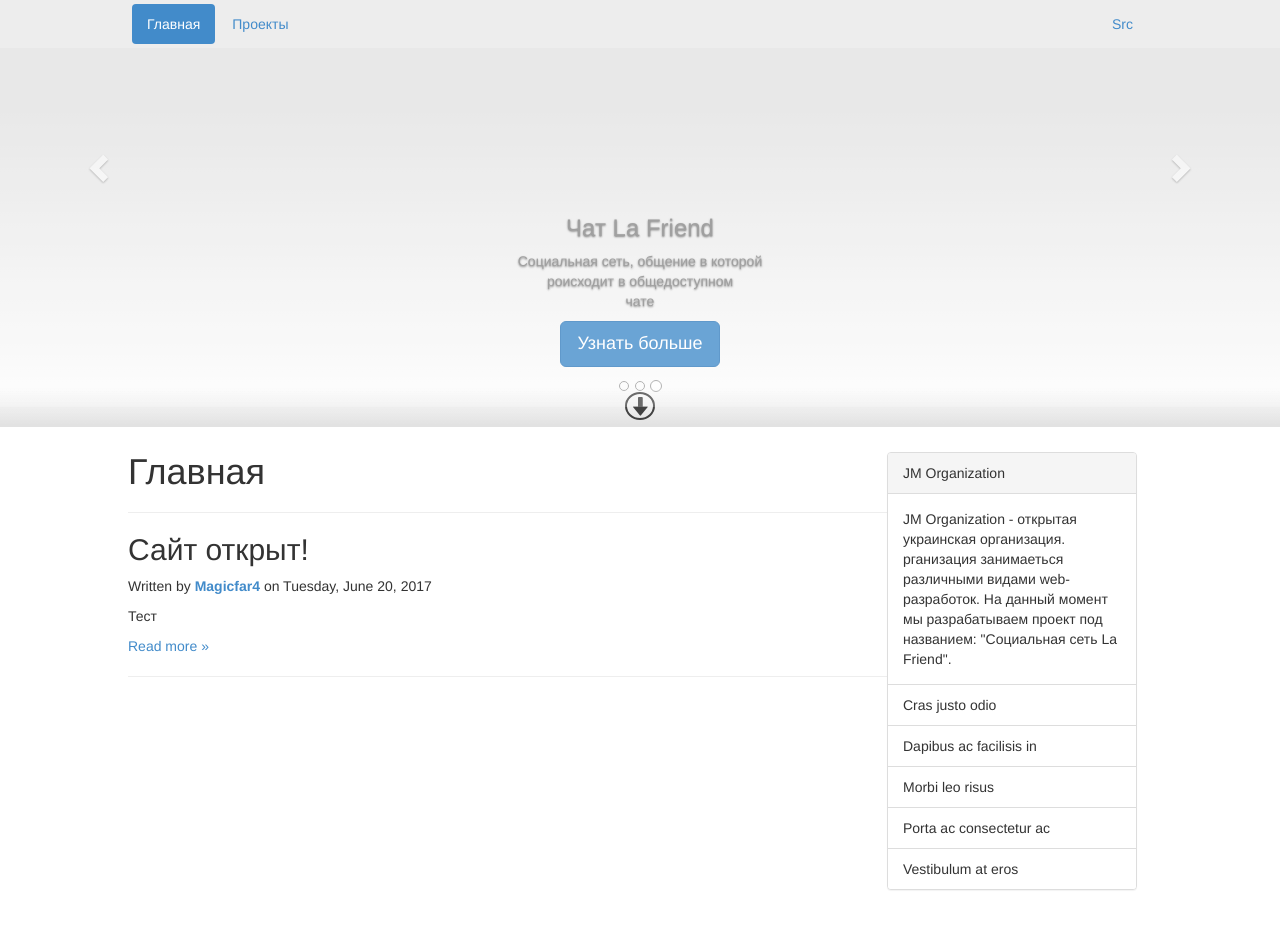
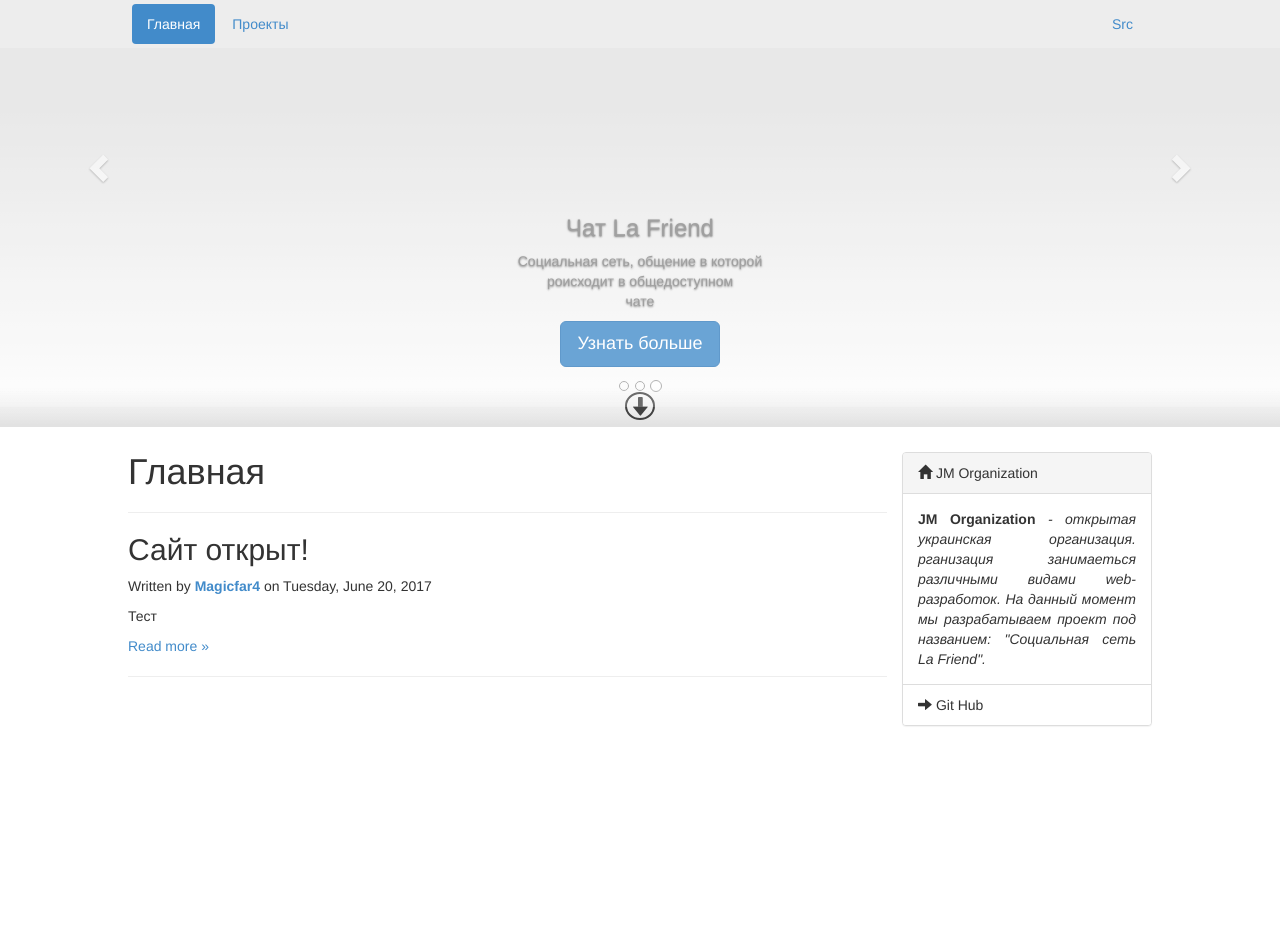
Before and after one commit to jm-organization/jm-organization.github.io, a Jekyll site: the page built from index.html, in a window 1280 px wide and 1400 px high, scrolled down 103 px. Shown: the top 929 px of the window. Built offline with Jekyll 4.4.1, drawn with Linux system fonts in a browser that asks for light colours.

Commit message:
Добавление Навигационного меню справа

```diff
--- a/_includes/jm_sidebar.html
+++ b/_includes/jm_sidebar.html
@@ -1,15 +1,11 @@
 <div class="jm-sidebar panel panel-default">
-    <div class="panel-heading">JM Organization</div>
+    <div class="panel-heading"><span class="glyphicon glyphicon-home"></span> JM Organization</div>
 
-    <div class="panel-body">
-        JM Organization - открытая украинская организация. рганизация занимаеться различными видами web-разработок. На данный момент мы разрабатываем проект под названием: "Социальная сеть La Friend".
+    <div class="panel-body text-justify">
+        <strong>JM Organization</strong> <em>- открытая украинская организация. рганизация занимаеться различными видами web-разработок. На данный момент мы разрабатываем проект под названием: "Социальная сеть La Friend".</em>
     </div>
 
     <ul class="list-group">
-        <li class="list-group-item">Cras justo odio</li>
-        <li class="list-group-item">Dapibus ac facilisis in</li>
-        <li class="list-group-item">Morbi leo risus</li>
-        <li class="list-group-item">Porta ac consectetur ac</li>
-        <li class="list-group-item">Vestibulum at eros</li>
+        <li class="list-group-item"><span class="glyphicon glyphicon-arrow-right"></span> Git Hub</li>
     </ul>
 </div>
--- a/assets/css/main.css
+++ b/assets/css/main.css
@@ -38,7 +38,7 @@ li {
   .page-width .jm-sidebar {
     width: 250px;
     float: left;
-    margin: 20px 0 15px;
+    margin: 20px 0 0 15px;
     height: auto; }
 
 section {
```
